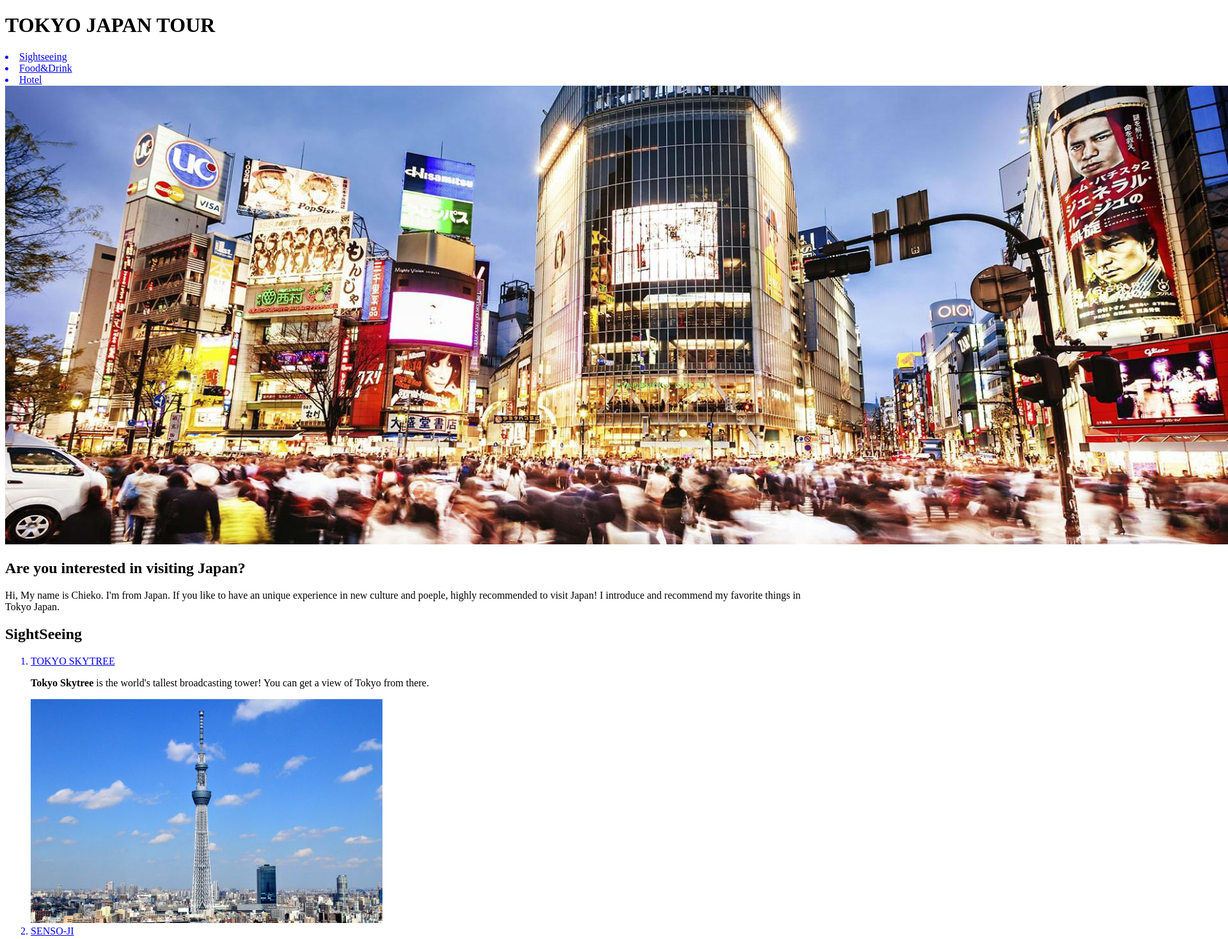
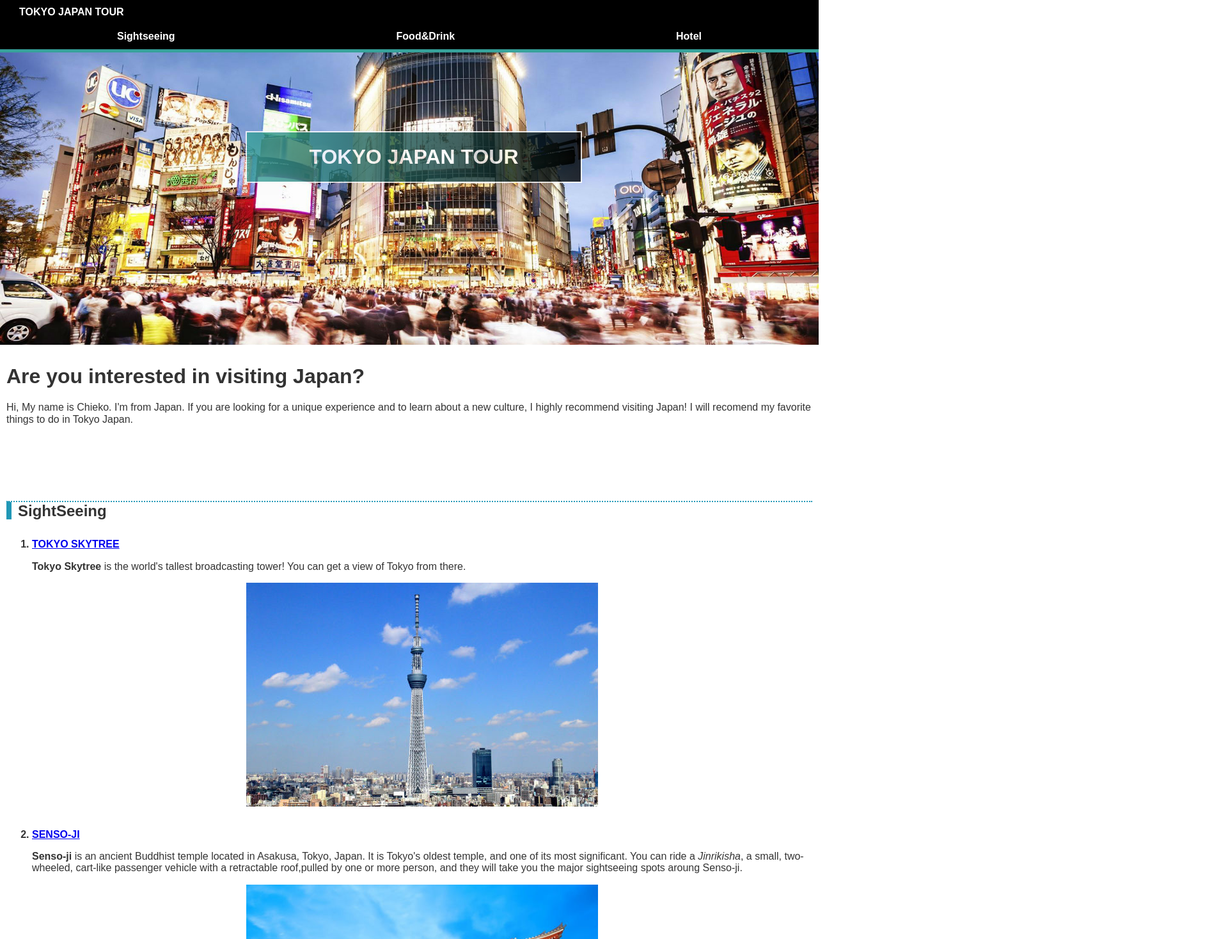
Before and after one commit to ChisimChisim/html-me-something, a plain HTML site: page index.html in a window 1280 px wide. Shown: the top 1468 px of the page at 64% size, 1920 px wide, since content can reach past the window. Drawn offline with nearby package versions, Linux system fonts and the light colour scheme.

Commit message:
create css and change html to adjust layout

```diff
--- a/index.html
+++ b/index.html
@@ -1,84 +1,90 @@
 <!DOCTYPE html>
 <html lang="en">
 <head>
+	<meta name="viewport" content="width=device-width">
 	<title>Tokyo Japan Tour</title>
+	<link rel="stylesheet" href="./normalize.css">
+	<link rel="stylesheet" href="./style.css">
 </head>
 <body>
+	<div class="header-nav-wrapper">
 		<header>
-		<h1>TOKYO JAPAN TOUR</h1>
+	       TOKYO JAPAN TOUR
+	    </header>
 	    <nav>
-			<a href="#sightseeing"><li>Sightseeing</li></a>
-			<a href="#food"><li>Food&Drink</li></a>
-			<a href="#hotel"><li>Hotel</li></a>
+	    	<ul>
+	    		<li><a href="#sightseeing">Sightseeing</a></li>
+				<li><a href="#food">Food&Drink</a></li>
+				<li><a href="#hotel">Hotel</a></li>
+			</ul>
 		</nav>
+    </div>
+    <div class="main-wrapper">
+    	<main>
+    		<div class="header_image">
+    			<div class="image">
     				<img src="./images/header.jpg">
-	</header>
-	<main>
+			    </div>
+			    <div class="subtext">
+				    TOKYO JAPAN TOUR
+			    </div>
+		    </div>
 		    <article>
 		    	<h1>Are you interested in visiting Japan?</h1>
-			<p>Hi, My name is Chieko. I'm from Japan. If you like to have an unique experience in new culture and poeple, highly recommended to visit Japan! I introduce and recommend my favorite things in Tokyo Japan. </p>
+		    	<p>Hi, My name is Chieko. I'm from Japan. If you are looking for a unique experience and to learn about a new culture, I highly recommend visiting Japan! I will recomend my favorite things to do in Tokyo Japan. </p>
 		    </article>
 
 		    <article>
-			<h2 id="sightseeing">SightSeeing</h2>
+		    	<div id="sightseeing" class="dummy"></div>
+		    	<h2>SightSeeing</h2>
 		    	<ol>
-				<a href="http://www.tokyo-skytree.jp/en/" title="official web-site" target="_blank">
-					<li>TOKYO SKYTREE</li>
-				</a>
+		    		<li><a href="http://www.tokyo-skytree.jp/en/" title="official web-site" target="_blank">TOKYO SKYTREE</a></li>
 		    		<p><strong>Tokyo Skytree</strong> is the world's tallest broadcasting tower! You can get a view of Tokyo from there.</p>
-				<img src="./images/sightseeing_skytree.jpg" alt="Skytree">
+		    		<span><img src="./images/sightseeing_skytree.jpg" alt="Skytree"></span>
 
-				<a href="https://www.gotokyo.org/en/kanko/taito/spot/40714.html" title="Tokyo official guide" target="_blank">
-					<li>SENSO-JI</li>
-				</a>
+				    <li><a href="https://www.gotokyo.org/en/kanko/taito/spot/40714.html" title="Tokyo official guide" target="_blank">SENSO-JI</a></li>
 				    <p><strong>Senso-ji</strong> is an ancient Buddhist temple located in Asakusa, Tokyo, Japan. It is Tokyo's oldest temple, and one of its most significant. You can ride a <em>Jinrikisha</em>, a small, two-wheeled, cart-like passenger vehicle with a retractable roof,pulled by one or more person, and they will take you the major sightseeing spots aroung Senso-ji.</p>
-				<img src="./images/sightseeing_sensoji.jpg" alt="Senso-ji">
+				    <span><img src="./images/sightseeing_sensoji.jpg" alt="Senso-ji"></span>
 
-				<a href="http://www.shinjuku-robot.com/pc/?lng=en" title="official web-site" target="_blank">
-					<li>ROBOT RESTAURANT</li>
-				</a>
+				    <li><a href="http://www.shinjuku-robot.com/pc/?lng=en" title="official web-site" target="_blank">ROBOT RESTAURANT</a></li>
 				    <p>Get ready for a night of eye-popping entertainment like nothing you've seen at the Robot Restaurant, where bright lights, techno music, dinosaurs, and dancers combine with robots for a sensory spectacle in the heart of the Kabukicho red-light district.</p>
-				<img src="./images/sightseeing_robot.jpg" alt="robot restautant">
+				    <span><img src="./images/sightseeing_robot.jpg" alt="robot restautant"></span>
 			    </ol>
 		    </article>
 
 		    <article>
-			<h2 id="food">Food&Drink</h2>
+		    	<div id="food" class="dummy"></div>
+			    <h2>Food&Drink</h2>
 			    <ol>
 				    <li>RAMEN</li>
 				    <p>You cannot go to Japan without eating <strong>Ramen</strong>. Think of ramen as the pizza of Japan: a quick, fortifying meal, which may involve standing in line and is then quickly devoured. I'd recommend <a href="https://en.wikipedia.org/wiki/Ichiran" title="Ichiran" target="_blank">Ichiran</a> or <a href="https://en.wikipedia.org/wiki/Ippudo" title="Ippudo" target="_blank">Ippudo</a> as you cannot go wrong with these ramen chains.</p>
-				<img src="./images/food_ramen.jpg" alt="Ramen" target="_blank">
+				    <span><img src="./images/food_ramen.jpg" alt="Ramen" target="_blank"></span>
 
 				    <li>SUSHI</li>
-				<p>Have you had a <strong>real Sushi</strong> before? Japanese use very fresh fish and tasty rice. I recommend to go to Tsukiji to get fresh row fish (sasimi) or Sushi. Kaiten Sushi (rotating sushi restautant) is also great place to have enjoy Sushi with unique Japanese culture.</p>
-				<img src="./images/food_sushi.jpg" alt='Sushi'>
+				    <p>Have you had <strong>real Sushi</strong> before? Japanese use very fresh fish with tasty rice. I recommend going to Tsukiji to get fresh raw fish (sasimi) or Sushi. Kaiten Sushi (rotating sushi restautant) is also a great place to enjoy Sushi with unique Japanese culture.</p>
+				    <span><img src="./images/food_sushi.jpg" alt='Sushi'></span>
 
 				    <li>TEMPRA</li>
 				    <p><strong>Tempura</strong> is seafood or vegetables that have been covered in batter and fried in oil. We eat tempura with by dipping into tempura sauce or with maccha salt.</p>
-				<img src="./images/food_tempra.jpg" alt='Tempra'>
+				    <span><img src="./images/food_tempra.jpg" alt='Tempra'></span>
 			    </ol>
 
 		    </article>
 		    <article>
-			<h2 id="hotel">Hotel</h2>
+		    	<div id="hotel" class="dummy"></div>
+			    <h2>Hotel</h2>
 			    <ol>
-				<a href="https://www.thetokyostationhotel.jp/en" title="official web-site" target="_blank">
-					<li>TOKYO STATION HOTEL</li>
-				</a>
+				    <li><a href="https://www.thetokyostationhotel.jp/en" title="official web-site" target="_blank">TOKYO STATION HOTEL</a></li>
 				    <p><strong>Tokyo Station Hotel</strong> is directly connected to the JR Tokyo Station Marunouchi, for convenient travel throughout Japan. The hotel is also located just 30 minutes from the Haneda Airport Station by Tokyo Monorail; and 60 minutes from the JR Narita Airport Station by Narita Express.</p>
-				<img src="./images/hotel_station.jpg" alt="TOKYO STATION HOTEL">
+				    <span><img src="./images/hotel_station.jpg" alt="TOKYO STATION HOTEL"></span>
 
-				<a href="https://hoshinoya.com/tokyo/en/" title="official web-site" target="_blank">
-					<li>HOSHINOYA HOTEL</li>
-				</a>
+				    <li><a href="https://hoshinoya.com/tokyo/en/" title="official web-site" target="_blank">HOSHINOYA HOTEL</a></li>
 				    <p>Extreme attention to details, from design to service, this is a great choice for someone looking to relax and for some visual and sensorial inspiration. Also, greatly designed onsen (part of it is open-air) located on the 17th floor. <strong>Hoshinoya hotel</strong> is great choice!</p>
-				<img src="./images/hotel_hoshinoya.jpg" alt="HOSHINOYA HOTEL">
+				    <span><img src="./images/hotel_hoshinoya.jpg" alt="HOSHINOYA HOTEL"></span>
 
-				<a href="https://www.imperialhotel.co.jp/e/tokyo/" title="official web-site" target="_blank">
-					<li>IMPERIAL HOTEL</li>
-				</a>
+				    <li><a href="https://www.imperialhotel.co.jp/e/tokyo/" title="official web-site" target="_blank">IMPERIAL HOTEL</a></li>
 				    <p><strong>Imperial Hotel</strong> is founded in 1890, has welcomed celebrities by offering impeccable Japanese hospitality. </p>
-				<img src="./images/hotel_imperial.jpg" alt="IMPERIAL HOTEL">
+				    <span><img src="./images/hotel_imperial.jpg" alt="IMPERIAL HOTEL"></span>
 			    </ol>
 		    </article>
 	    </main>
@@ -86,5 +92,6 @@
 	    <footer>
 		    <p><small>Copyright&copy; 2018 @Chieko Yamamoto All Rights Reserved.</small></p>
 	    </footer>
+	</div>
 </body>
 </html>
--- /dev/null
+++ b/style.css
@@ -0,0 +1,137 @@
+body{
+	margin: 0;
+	font-family: sans-serif;
+	color: #333333;
+}
+
+header{
+	color: #fff;
+	background-color: #000000;
+	font-weight: bold;
+	padding: 10px 0 0 30px;
+}
+
+nav{
+	background-color: #000000;
+	border-bottom: 5px solid #37a29B;
+}
+
+nav ul{
+	display: flex;
+	list-style: none;
+	margin: 0;
+	padding: 10px 10px 0 10px;
+}
+
+nav li{
+	flex: 1 0 auto;
+}
+
+nav li a{
+	display: block;
+	padding: 10px 20px;
+	text-align: center;
+	text-decoration: none;
+	font-size: 16px;
+	font-weight: bolder;
+	color: #fff;
+}
+
+nav li a:hover{
+	background-color: #37a29B;
+	border-radius: 10px 10px 0 0;
+}
+
+main .header_image img{
+	width: 100%;
+}
+
+main .header_image{
+	position: relative;
+}
+
+main .header_image .image{
+	font-size: 0;
+}
+
+main .header_image .subtext{
+	position: absolute;
+	width: 100%;
+	top: 30%;
+	left: 30%;
+    color: #fff;
+    border:2px solid #fff;
+    background: linear-gradient(90deg, #37a29B, #000);
+    opacity: 0.8;
+    font-size: 32px;
+    font-weight: bold;
+	padding: 20px 5px;
+	width: 40%;
+	text-align: center;
+}
+
+main article{
+	padding: 10px;
+}
+
+main h2{
+	padding-left: 10px;
+	border-top: 2px dotted #2097B6;
+	border-left: 8px solid #2097B6;
+}
+
+main li{
+	font-weight: bold;
+	margin-top: 30px;
+}
+
+main li a:hover{
+	background-color: #37a29B;
+}
+
+main ol span{
+	display: block;
+	text-align: center;
+}
+
+footer{
+	border-top: 1px dotted;
+	text-align: center;
+}
+
+.header-nav-wrapper{
+	position: fixed;
+	z-index: 10;
+	left: 0;
+	top: 0;
+	width: 100%;
+}
+
+.main-wrapper{
+	position: absolute;
+	z-index: 0;
+	left: 0;
+	top: 62px;
+	width: 100%;
+}
+
+.dummy{
+	height: 62px;
+}
+
+/*######### 600px > screen  ############ */
+@media (max-width: 599px) {
+nav li a{
+	font-size: 12px;
+}
+
+main .header_image .subtext{
+	font-size: 18px;
+	padding: 10px 5px;
+	}
+
+main ol span img{
+    width: 80%;
+}
+
+}
```
Lines whose indentation alone changed are shown as unchanged.
